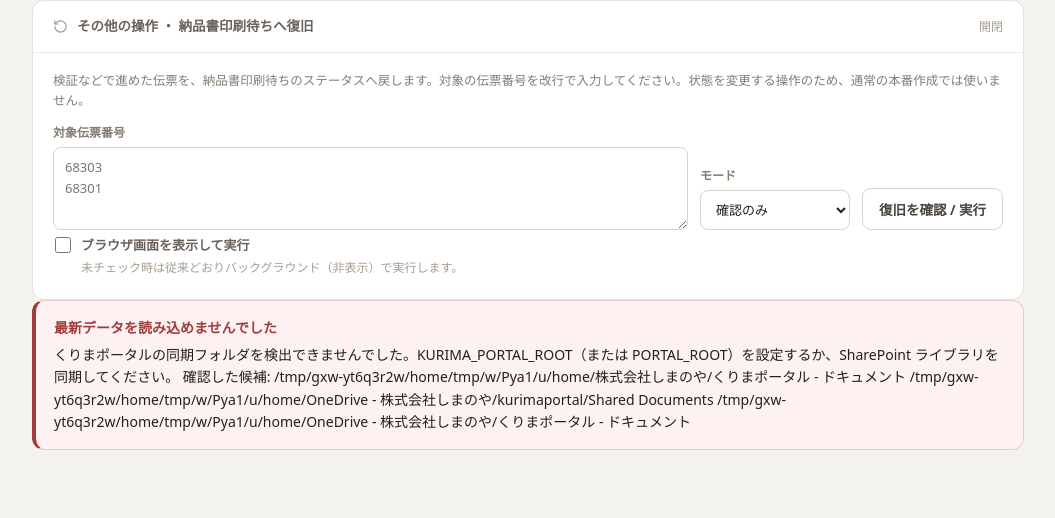
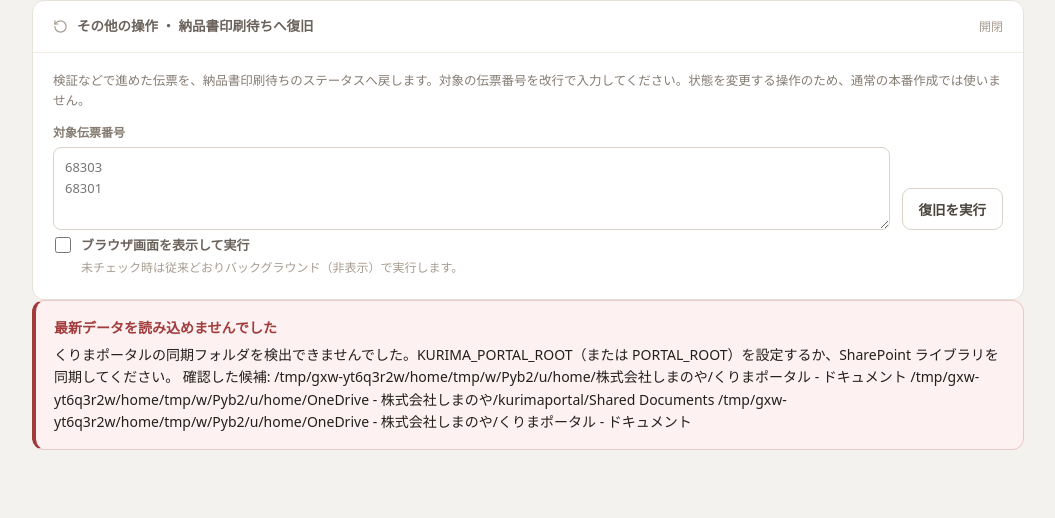
Before and after one commit to kurocoma/kurima-portal, a FastAPI app: page /yamato in a window 1280 px wide, after a click that opens the changed part. Shown: the part 1339-1857 px from the top of the page, without its empty margins (112-1167 px from the left). Run offline with FastAPI, Linux system fonts and the light colour scheme; data that the repository does not hold is empty.

Commit message:
納品書印刷待ちへ復旧: モード選択（確認のみ/実行）を廃止し常に実行に変更
- yamato.html のモードselectを削除、ボタンを「復旧を実行」に変更
- /yamato/restore-print-wait は execute=True 固定に
- 結果表示の「確認のみ」分岐（死にコード化）を削除
- CLI とサービス層の execute パラメータは従来どおり残す

Co-Authored-By: Claude Fable 5 <noreply@anthropic.com>

```diff
--- a/portal_app/main.py
+++ b/portal_app/main.py
@@ -2444,14 +2444,13 @@ async def yamato_restore_print_wait(request: Request):
     profile = profile_for_mode(form.get("mode"))
     order_numbers = _parse_order_numbers(form.get("order_nos"))
     headed = _form_headed(form)
-    execute = _form_bool(form, "execute") or form.get("restore_mode") == "execute"
     slow_mo_ms = _form_int(form, "slow_mo_ms", 150)
 
     try:
         restore_result = await run_in_threadpool(
             restore_next_engine_print_wait_batch_sync,
             order_numbers,
-            execute=execute,
+            execute=True,
             headless=not headed,
             slow_mo_ms=slow_mo_ms,
         )
@@ -2460,7 +2459,7 @@ async def yamato_restore_print_wait(request: Request):
             request,
             result=current_result,
             restore_result=restore_result,
-            message="納品書印刷待ちへの復旧を実行しました。" if execute else "復旧対象を確認しました。",
+            message="納品書印刷待ちへの復旧を実行しました。",
             profile=profile,
         )
     except Exception as exc:
--- a/portal_app/templates/_yamato_results.html
+++ b/portal_app/templates/_yamato_results.html
@@ -96,7 +96,7 @@
     <section class="review mt-14" style="background:var(--surface);border-color:var(--line);">
       <div class="review-head" style="border-bottom-color:var(--line-soft);">
         <h2 class="review-title" style="color:var(--text);">納品書印刷待ちへの復旧結果</h2>
-        <span class="review-hint">{% if restore_result.executed %}実行しました{% else %}確認のみ{% endif %}{% if restore_result.failed_order_numbers %} ・ 失敗 {{ restore_result.failed_order_numbers|join(', ') }}{% endif %}</span>
+        <span class="review-hint">実行しました{% if restore_result.failed_order_numbers %} ・ 失敗 {{ restore_result.failed_order_numbers|join(', ') }}{% endif %}</span>
       </div>
       <div class="review-scroll">
         <table class="tbl tbl-min-560">
--- a/portal_app/templates/yamato.html
+++ b/portal_app/templates/yamato.html
@@ -202,14 +202,7 @@
           <span class="field-label">対象伝票番号</span>
           <textarea class="textarea" name="order_nos" rows="3" placeholder="68303&#10;68301">{{ restore_order_nos_text }}</textarea>
         </label>
-        <label class="field">
-          <span class="field-label">モード</span>
-          <select class="select" name="restore_mode">
-            <option value="check">確認のみ</option>
-            <option value="execute">実行する</option>
-          </select>
-        </label>
-        <button class="btn" type="submit">復旧を確認 / 実行</button>
+        <button class="btn" type="submit">復旧を実行</button>
       </div>
       <label class="opt plain">
         <input type="checkbox" name="headed" value="on">
```
